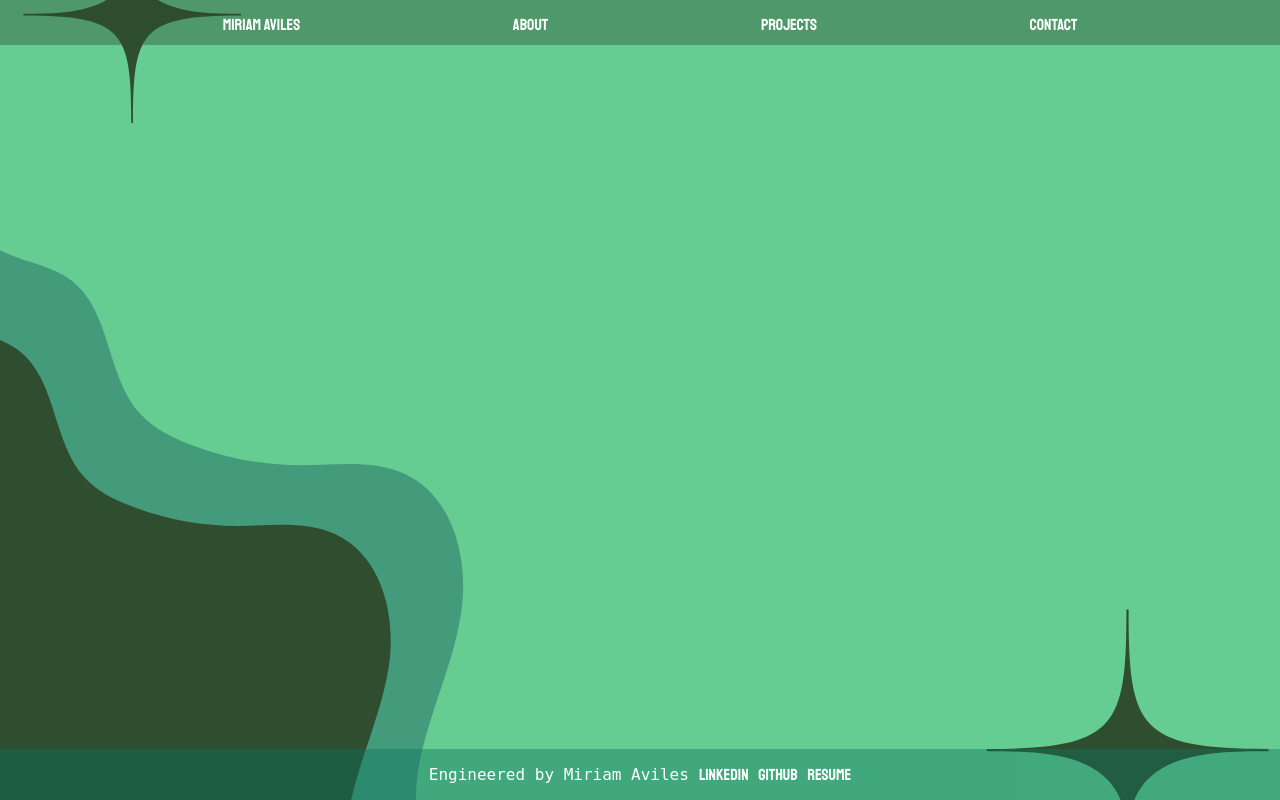
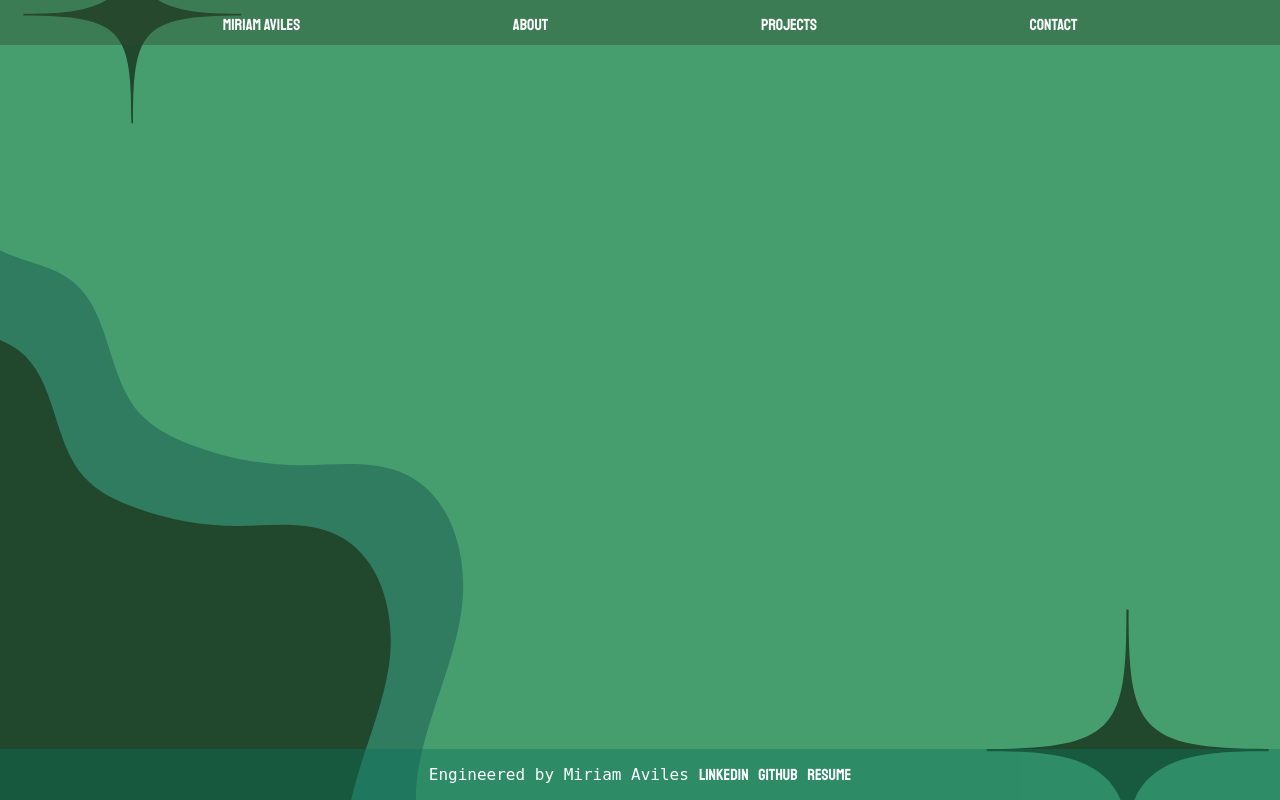
Before and after one commit to maviles7/miriam_assembled, a Django app: page /about/ in a window 1280 px wide. Run offline with Django 5.2, Linux system fonts and the light colour scheme; data that the repository does not hold is empty.

Commit message:
background + links

```diff
--- a/main_app/static/css/base.css
+++ b/main_app/static/css/base.css
@@ -18,6 +18,13 @@ body {
   font-family: 'Sourse Code Pro', monospace;
 }
 
+.clear-background {
+  background-color: #053c2752;
+  height: 100%;
+  width: 100%;
+}
+
+
 .page-footer {
   background-color: #0b745c68;
   padding: 0;
@@ -30,6 +37,7 @@ body {
   justify-content: center;
   align-items: center;
   align-content: center;
+  z-index: 1000;
 }
 
 .footer-links {
--- a/main_app/templates/about.html
+++ b/main_app/templates/about.html
@@ -1,4 +1,5 @@
 {% extends 'base.html' %}
+{% load static %}
 {% block content %}
 
 
--- a/main_app/templates/base.html
+++ b/main_app/templates/base.html
@@ -2,14 +2,18 @@
 
 <!DOCTYPE html>
 <html lang="en">
+  <div class="clear-background">
     <head>
       <meta charset="UTF-8" />
       <meta http-equiv="X-UA-Compatible" content="IE=edge" />
-        <link rel="shortcut icon" type="image/png" href="{% static 'images/miriamavilesSE.png' %}" />
+      <link
+        rel="shortcut icon"
+        type="image/png"
+        href="{% static 'images/miriamavilesSE.png' %}"
+      />
       <link rel="stylesheet" href="{% static 'css/base.css' %}" />
       <title>Miriam Aviles</title>
-        {% block head %}
-        {% endblock %}
+      {% block head %} {% endblock %}
     </head>
     <body>
       <header>
@@ -22,19 +26,17 @@
           </ul>
         </nav>
       </header>
-        <main>
-            {% block content %}
-            {% endblock %}
-        </main>
+      <main>{% block content %} {% endblock %}</main>
       <footer class="page-footer">
         <div class="footer-links">
           <p>Engineered by Miriam Aviles</p>
           <div>
-                    <a href='{{ info.linkedin }}' target='_blank'>LinkedIn</a>
-                    <a href='{{ info.github }}' target='_blank'>GitHub</a>
-                    <a href='{{ info.resume }}' target='_blank'>Resume</a>
+            <a href="https://www.linkedin.com/in/miriam-aviles-491312236/" target="_blank">LinkedIn</a>
+            <a href="https://github.com/maviles7" target="_blank">GitHub</a>
+            <a href="https://drive.google.com/file/d/1z_CvJVPPF38TwlFYDs9RxcYugBclbiIE/view?usp=sharing" target="_blank">Resume</a>
           </div>
         </div>
       </footer>
     </body>
+  </div>
 </html>
--- a/main_app/templates/projects/project_detail.html
+++ b/main_app/templates/projects/project_detail.html
@@ -1,4 +1,5 @@
 {% extends 'base.html' %}
+{% load static %}
 {% block content %}
 
     <div class="project-detail">
--- a/main_app/templates/projects/project_index.html
+++ b/main_app/templates/projects/project_index.html
@@ -1,4 +1,5 @@
 {% extends 'base.html' %}
+{% load static %}
 {% block content %}
 
   <h1>Projects</h1>
--- a/main_app/views.py
+++ b/main_app/views.py
@@ -12,7 +12,7 @@ def home(request):
     return render(request, 'home.html', {'engineer': engineer})
 
 def about(request):
-    engineer = Engineer.objects.all
+    engineer = Engineer.objects.all()
     return render(request, 'about.html', {'engineer': engineer })
 
 def projects_index(request):
```
Lines whose indentation alone changed are shown as unchanged.
